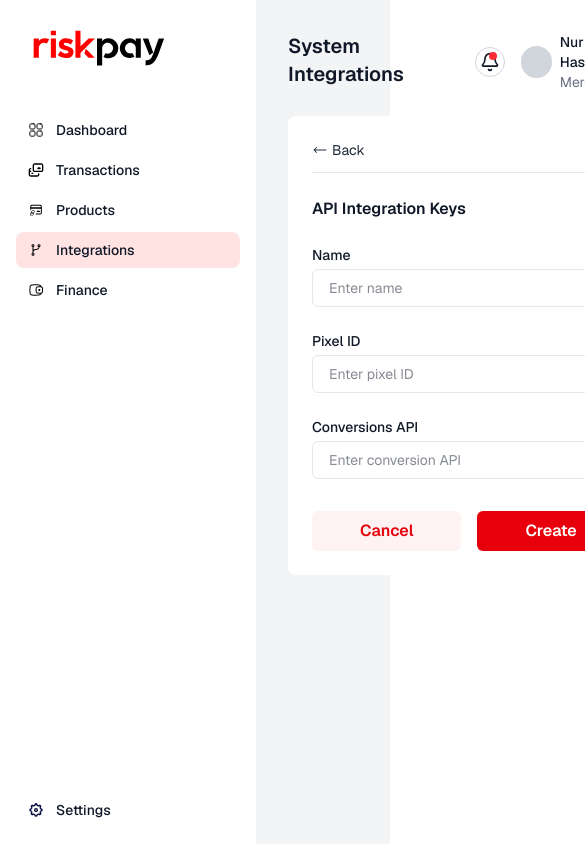
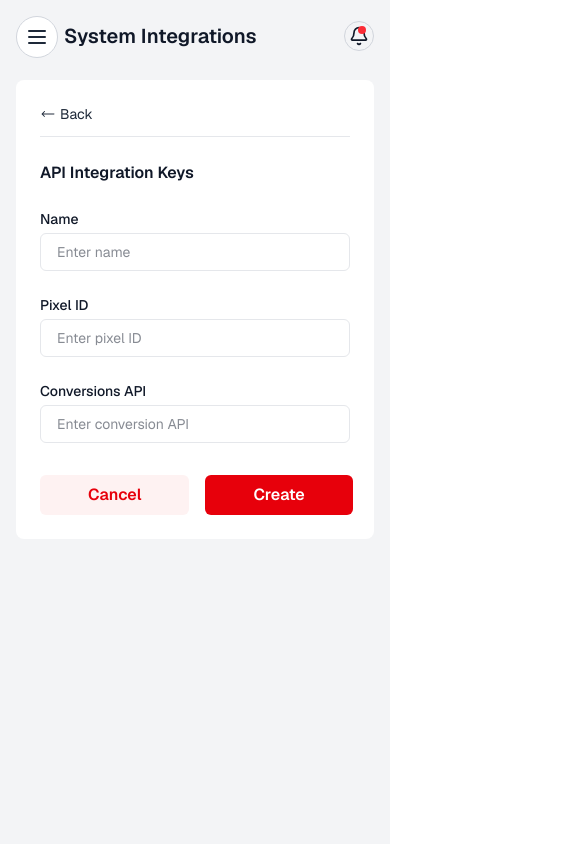
Before and after one commit to dl2gomi/riskpay-frontend, a Next.js app: page /merchant/integrations/pixelit in a window 390 px wide. Shown: the top 844 px of the page, 585 px wide, since content can reach past the window. Built offline with nearby package versions, Linux system fonts and the light colour scheme.

Commit message:
Fix: mobile responsiveness and mobile menu

```diff
--- a/app/merchant/finance/accounts/page.tsx
+++ b/app/merchant/finance/accounts/page.tsx
@@ -100,14 +100,14 @@ const AccountsPage = () => {
   }, [typeFilter]);
 
   return (
-    <DashLayout titleArea={<h2 className="text-xl font-semibold">Payout Accounts</h2>}>
+    <DashLayout titleArea={<h2 className="text-xl font-semibold truncate">Payout Accounts</h2>}>
       <div className="p-4 bg-white rounded-lg">
         <div className="flex items-center justify-between border-b border-b-gray-200 pb-2 mb-3 mx-2">
           <div className="flex space-x-4 text-sm font-medium text-gray-900">
             <div
               className={`${
                 typeFilter === 'bank' ? 'text-red-600' : 'cursor-pointer hover:text-gray-500'
-              } transition-colors duration-200 ease-in-out`}
+              } transition-colors duration-200 ease-in-out truncate`}
               onClick={() => setTypeFilter('bank')}
             >
               Bank Accounts
@@ -115,7 +115,7 @@ const AccountsPage = () => {
             <div
               className={`${
                 typeFilter === 'crypto' ? 'text-red-600' : 'cursor-pointer hover:text-gray-500'
-              } transition-colors duration-200 ease-in-out`}
+              } transition-colors duration-200 ease-in-out truncate`}
               onClick={() => setTypeFilter('crypto')}
             >
               Crypto Wallets
@@ -123,7 +123,7 @@ const AccountsPage = () => {
           </div>
           {typeFilter === 'bank' && (
             <button
-              className="flex items-center gap-2 bg-red-600 text-white px-3 py-2 text-sm rounded-md cursor-pointer transition-colors duration-200 ease-in-out hover:bg-red-400"
+              className="flex items-center gap-2 bg-red-600 text-white px-3 py-2 ml-2 text-sm rounded-md cursor-pointer transition-colors duration-200 ease-in-out hover:bg-red-400 truncate"
               onClick={() => {
                 setCurrentBank({});
                 setShowBankModal(true);
@@ -135,7 +135,7 @@ const AccountsPage = () => {
           )}
           {typeFilter === 'crypto' && (
             <button
-              className="flex items-center gap-2 bg-red-600 text-white px-3 py-2 text-sm rounded-md cursor-pointer transition-colors duration-200 ease-in-out hover:bg-red-400"
+              className="flex items-center gap-2 bg-red-600 text-white px-3 py-2 ml-2 text-sm rounded-md cursor-pointer transition-colors duration-200 ease-in-out hover:bg-red-400 truncate"
               onClick={() => setShowCryptoModal(true)}
             >
               <PlusIcon className="w-4 h-4" />
@@ -143,13 +143,14 @@ const AccountsPage = () => {
             </button>
           )}
         </div>
-        <div className="flex gap-4 flex-wrap mb-3 px-2 items-center justify-between">
+        {/* <div className="flex gap-4 flex-wrap mb-3 px-2 items-center justify-between">
           {typeFilter === 'bank' && <div className="text-lg font-semibold">Payout Bank Accounts</div>}
           {typeFilter === 'crypto' && <div className="text-lg font-semibold">Payout Crypto Wallets</div>}
-        </div>
+        </div> */}
         <div className="h-12 bg-gray-100 -mx-6" style={{ width: 'calc(100% + var(--spacing) * 12)' }} />
 
-        <table className="table-auto w-full -mt-12 mb-16">
+        <div className="max-w-full overflow-auto -mt-12">
+          <table className="table-auto w-full mb-16">
             <thead className="bg-gray-100 text-xs font-semibold text-gray-700 mb-2">
               <tr className="h-12">
                 <th className="p-2 text-left">Account Holder</th>
@@ -179,7 +180,7 @@ const AccountsPage = () => {
                 accountData?.length > 0 &&
                 accountData?.map((t, i) => (
                   <tr key={i} className="h-10">
-                  <td className="p-2 whitespace-nowrap border-b border-b-gray-200">
+                    <td className="p-2 whitespace-nowrap border-b border-b-gray-200 min-w-30">
                       <div className="flex items-center gap-2">
                         <Image src={typeFilter === 'bank' ? bankIcon : cryptoIcon} alt="icon" className="w-8 h-8" />
                         {t.holder}
@@ -234,6 +235,7 @@ const AccountsPage = () => {
               )}
             </tbody>
           </table>
+        </div>
       </div>
       {showBankModal && (
         <div
--- a/app/merchant/finance/page.tsx
+++ b/app/merchant/finance/page.tsx
@@ -120,7 +120,7 @@ const FinancePage = () => {
         <>
           <Link
             href="/merchant/finance/accounts"
-            className="rounded-full bg-white hover:bg-gray-100 cursor-pointer text-sm px-3 py-1.5 text-gray-700 transition border border-gray-200"
+            className="rounded-full bg-white hover:bg-gray-100 cursor-pointer text-sm px-3 py-1.5 text-gray-700 transition border border-gray-200 truncate"
           >
             Payout Accounts
           </Link>
@@ -134,7 +134,7 @@ const FinancePage = () => {
       }
     >
       {/* balance amounts should be fetched from backend */}
-      <div className="grid grid-cols-1 md:grid-cols-3 gap-6">
+      <div className="grid grid-cols-1 lg:grid-cols-3 gap-3 lg:gap-6">
         <BalanceCard icon={walletIcon} label="Available Balance" amount={45445} />
         <BalanceCard icon={chartIcon} label="Total Balance" amount={4544.5} />
         <BalanceCard icon={bagIcon} label="Reserve Balance" amount={4545} />
@@ -168,8 +168,8 @@ const FinancePage = () => {
         </div>
 
         <div className="h-12 bg-gray-100 -mx-4" style={{ width: 'calc(100% + var(--spacing) * 8)' }} />
-
-        <table className="table-auto w-full -mt-12">
+        <div className="max-w-full overflow-auto -mt-12">
+          <table className="table-auto w-full">
             <thead className="bg-gray-100 text-xs font-semibold text-gray-700 mb-2">
               <tr className="h-12">
                 <th className="p-2 text-left cursor-pointer">
@@ -257,6 +257,7 @@ const FinancePage = () => {
               )}
             </tbody>
           </table>
+        </div>
         <div className="mt-12">
           <Pagination
             totalLength={payoutData.pagination.totalLength}
--- a/app/merchant/integrations/apikeyit/page.tsx
+++ b/app/merchant/integrations/apikeyit/page.tsx
@@ -39,22 +39,22 @@ const ApiKeyIntegrationPage = () => {
             Back
           </Link>
         </div>
-        <div className="flex items-center justify-between">
+        <div className="grid lg:grid-cols-2">
           <div className="text-base font-semibold">{title ?? ''} API Integration Keys</div>
           <Link
             href="/merchant/help"
-            className="flex items-center gap-1 text-sm text-[#DE0707] font-medium cursor-pointer"
+            className="flex items-center gap-1 text-sm text-[#DE0707] font-medium cursor-pointer lg:justify-end"
           >
             Learn more about API authentication <Image src={arrowRightIcon} alt="to" className="w-4 h-4" />
           </Link>
         </div>
 
-        <div className="flex items-center justify-between bg-gray-100 p-4 rounded-lg">
+        <div className="grid lg:grid-cols-2 items-center justify-between bg-gray-100 p-4 rounded-lg gap-2">
           <div className="flex items-center gap-2 text-sm text-gray-700 px-2">
             <InfoIcon fill="#777" stroke="white" className="w-5 h-5 rounded-full border-0" />
             Viewing test API Keys. Toggle to view live Keys
           </div>
-          <div className="flex items-center gap-2 text-sm text-gray-700">
+          <div className="flex items-center gap-2 text-sm text-gray-700 lg:justify-end">
             <Switch
               checked={!viewingTestData}
               onChange={() => setViewingTestData(!viewingTestData)}
@@ -99,10 +99,10 @@ const ApiKeyIntegrationPage = () => {
                 { name: 'Secret Key', token: 'sk_test_1234567890abcdefghijklmnopqrstuvwxyz', date: 'Feb 6, 2025' },
               ].map((key, i) => (
                 <tr key={key.name} className="">
-                  <td className="pt-4 font-bold">{key.name}</td>
-                  <td className="pt-4 truncate max-w-xs">{key.token}</td>
-                  <td className="pt-4">{key.date}</td>
-                  <td className="pt-4">Jan 6, 2025</td>
+                  <td className="pt-4 font-bold pr-2 min-w-30">{key.name}</td>
+                  <td className="pt-4 truncate pr-2 max-w-xs">{key.token}</td>
+                  <td className="pt-4 min-w-30 pr-2 ">{key.date}</td>
+                  <td className="pt-4 min-w-30 pr-2">Jan 6, 2025</td>
                   <td className="pt-4 flex gap-2">
                     <button title="Copy" className="p-1 hover:bg-gray-100 rounded-full cursor-pointer">
                       <Image alt="Copy" src={fileCopyIcon} className="w-4 h-4" />
--- a/app/merchant/integrations/page.tsx
+++ b/app/merchant/integrations/page.tsx
@@ -75,7 +75,7 @@ const IntegrationPage = () => {
     <DashLayout
       titleArea={
         <>
-          <h2 className="text-xl font-semibold">Choose your API integration system</h2>
+          <h2 className="text-xl font-semibold truncate">Choose your API integration system</h2>
         </>
       }
     >
--- a/app/merchant/integrations/webhookit/page.tsx
+++ b/app/merchant/integrations/webhookit/page.tsx
@@ -103,7 +103,8 @@ const WebhookIntegrationPage = () => {
           <div className="text-base font-semibold">Webhooks</div>
         </div>
         <div className="h-12 bg-gray-100 -mx-6" style={{ width: 'calc(100% + var(--spacing) * 12)' }} />
-        <table className="table-auto w-full -mt-16 mb-16">
+        <div className="max-w-full overflow-auto -mt-16">
+          <table className="table-auto w-full mb-16">
             <thead className="bg-gray-100 text-xs font-semibold text-gray-700 mb-2">
               <tr className="h-12">
                 <th className="p-2 text-left">Created On</th>
@@ -213,6 +214,7 @@ const WebhookIntegrationPage = () => {
               )}
             </tbody>
           </table>
+        </div>
       </div>
       {showModal && (
         <div
--- a/app/merchant/page.tsx
+++ b/app/merchant/page.tsx
@@ -1,6 +1,6 @@
 'use client';
 
-import React from 'react';
+import React, { useState } from 'react';
 import { XAxis, YAxis, Tooltip, ResponsiveContainer, AreaChart, Area, CartesianGrid } from 'recharts';
 import { DashLayout } from '@/components/layouts';
 import { ListFilter } from 'lucide-react';
@@ -8,6 +8,7 @@ import { CircularProgressbar, buildStyles } from 'react-circular-progressbar';
 
 import 'react-circular-progressbar/dist/styles.css';
 import '@/assets/styles/dashboard.css';
+import { Menu, MenuButton, MenuItem, MenuItems } from '@headlessui/react';
 
 const CustomTooltip: React.FC<{ payload?: Array<{ payload: { value: number | string } }>; label?: string }> = ({
   payload,
@@ -87,6 +88,10 @@ const Dashboard = () => {
     role: 'Merchant',
   }; // this needs to be changed using local stroage interacted with backend
 
+  const periods = [0, 7, 15, 30];
+
+  const [period, setPeriod] = useState(0);
+
   return (
     <DashLayout
       titleArea={
@@ -103,10 +108,28 @@ const Dashboard = () => {
         </>
       }
       tools={
-        <button className="inline-flex items-center gap-2 border border-gray-400 px-3 py-1.5 rounded-full text-sm font-medium text-gray-700 hover:bg-gray-100">
-          <ListFilter className="w-4 h-4 text-indigo-900" />
-          Last 7 Days
-        </button>
+        <Menu as="div" className="relative inline-block text-left">
+          <div>
+            <MenuButton className="inline-flex items-center gap-2 border border-gray-400 px-3 py-1 rounded-full text-sm font-medium text-gray-700 hover:bg-gray-100 cursor-pointer">
+              <ListFilter className="w-4 h-4 text-indigo-900" />
+              {period === 0 ? 'All' : `Last ${period} days`}
+            </MenuButton>
+          </div>
+          <MenuItems className="absolute right-0 z-10 mt-2 w-40 origin-top-right rounded-md bg-white ring-1 ring-gray-300 focus:outline-none cursor-pointer">
+            <div className="py-1">
+              {periods.map((p, i) => (
+                <MenuItem key={i}>
+                  <button
+                    className="hover:bg-gray-100 hover:text-black text-gray-700 w-full px-4 py-2 text-left text-sm cursor-pointer"
+                    onClick={() => setPeriod(p)}
+                  >
+                    {p === 0 ? 'All' : `Last ${p} days`}
+                  </button>
+                </MenuItem>
+              ))}
+            </div>
+          </MenuItems>
+        </Menu>
       }
     >
       <div className="grid grid-cols-3 gap-6">
--- a/app/merchant/transactions/page.tsx
+++ b/app/merchant/transactions/page.tsx
@@ -191,10 +191,10 @@ const TransactionPage = () => {
             </button>
           ))}
         </div>
-
         <div className="h-12 bg-gray-100 -mx-4" style={{ width: 'calc(100% + var(--spacing) * 8)' }} />
 
-        <table className="table-auto w-full -mt-12">
+        <div className="max-w-full overflow-auto -mt-12">
+          <table className="table-auto w-full">
             <thead className="bg-gray-100 text-xs font-semibold text-gray-700 mb-2">
               <tr className="h-12">
                 <th className="text-left w-8">
@@ -209,7 +209,9 @@ const TransactionPage = () => {
                   <div className="flex items-center">
                     <span>Date/Time</span>
                     <Image
-                    src={orderField !== 'createdAt' ? orderNormalIcon : order === 'asc' ? orderAscIcon : orderDescIcon}
+                      src={
+                        orderField !== 'createdAt' ? orderNormalIcon : order === 'asc' ? orderAscIcon : orderDescIcon
+                      }
                       alt="order"
                     />
                   </div>
@@ -331,6 +333,7 @@ const TransactionPage = () => {
               )}
             </tbody>
           </table>
+        </div>
         <div className="mt-12">
           <Pagination
             totalLength={txData.pagination.totalLength}
--- a/components/layouts/DashLayout.tsx
+++ b/components/layouts/DashLayout.tsx
@@ -20,23 +20,23 @@ const DashLayout: React.FC<{ children: ReactNode; titleArea: ReactNode; tools?:
       {/* Sidebar */}
       <SidebarMerchant />
       {/* Main Content */}
-      <main className="flex-1 p-8 space-y-6 ml-64">
-        <div className="flex justify-between items-start">
+      <main className="flex-1 p-4 md:p-8 space-y-6 md:ml-64 transform transition-transform duration-300 ease-in-out max-w-full md:max-w-[calc(100%-16rem)]">
+        <div className="flex justify-between items-center ml-12 md:ml-0 h-10">
           <div>{titleArea}</div>
           <div className="flex items-center gap-4">
             {tools}
             <Link
               className="relative block rounded-full border-gray-300 border-1 p-1 cursor-pointer"
-              href="/dashboard/notifications"
+              href="/merchant/notifications"
             >
               <Bell className="w-5 h-5" />
               <span className="absolute top-1 right-[7px] block h-2 w-2 rounded-full bg-red-500" />
             </Link>
-            <div className="flex items-center gap-2 text-sm">
+            <div className="md:flex items-center gap-2 text-sm hidden">
               <div className="bg-gray-300 w-8 h-8 rounded-full" />
               <div>
-                <p className="font-medium">{userInfo.name}</p>
-                <p className="text-gray-500">{userInfo.role}</p>
+                <p className="font-medium truncate">{userInfo.name}</p>
+                <p className="text-gray-500 truncate">{userInfo.role}</p>
               </div>
               <ChevronDown className="w-4 h-4" />
             </div>
--- a/components/widgets/Pagination.tsx
+++ b/components/widgets/Pagination.tsx
@@ -13,17 +13,17 @@ const Pagination: React.FC<{
   return (
     <div className="grid grid-cols-12 justify-between items-center text-sm">
       {totalLength === undefined && (
-        <div className="md:col-span-6 col-span-12 text-[#B5B7C0] text-center md:text-start"></div>
+        <div className="lg:col-span-6 col-span-12 text-[#B5B7C0] text-center lg:text-start pb-2"></div>
       )}
       {totalLength !== undefined && totalLength !== 0 && (
-        <div className="md:col-span-6 col-span-12 text-[#B5B7C0] text-center md:text-start">{`Showing data ${
+        <div className="lg:col-span-6 col-span-12 text-[#B5B7C0] text-center lg:text-start pb-2">{`Showing data ${
           (page! - 1) * limit! + 1
         } to ${Math.min(totalLength, page! * limit!)} of ${totalLength} entries`}</div>
       )}
       {totalLength !== undefined && totalLength === 0 && (
-        <div className="md:col-span-6 col-span-12 text-[#B5B7C0] text-center md:text-start">No Data</div>
+        <div className="lg:col-span-6 col-span-12 text-[#B5B7C0] text-center lg:text-start pb-2">No Data</div>
       )}
-      <div className="md:col-span-6 col-span-12 flex md:justify-end justify-center items-center text-xs">
+      <div className="lg:col-span-6 col-span-12 flex lg:justify-end justify-center items-center text-xs pb-2">
         <div
           className="flex justify-center items-center px-2 py-1.5 border rounded-md border-gray-200 gap-1 mr-4 cursor-pointer"
           onClick={page! > 1 ? () => pageClick(page! - 1) : () => {}}
--- a/components/widgets/SidebarMerchant.tsx
+++ b/components/widgets/SidebarMerchant.tsx
@@ -13,94 +13,117 @@ import integIcon from '@/assets/images/icons/integrations.svg';
 import balanceIcon from '@/assets/images/icons/balance.svg';
 import settingsIcon from '@/assets/images/icons/settings.svg';
 import logoutIcon from '@/assets/images/icons/logout.svg';
+import { Menu, X } from 'lucide-react';
 
 const Sidebar = () => {
   const pathname = usePathname();
   const [currentTab, setCurrentTab] = useState<string | null>(null);
+  const [isOpen, setIsOpen] = useState(false);
 
   useEffect(() => {
     if (pathname) {
       const subpath = pathname.substring(pathname.indexOf('/merchant') + '/merchant'.length);
-
-      if (subpath.startsWith('/transactions')) {
-        setCurrentTab('transactions');
-      } else if (subpath.startsWith('/products')) {
-        setCurrentTab('products');
-      } else if (subpath.startsWith('/integration')) {
-        setCurrentTab('integration');
-      } else if (subpath.startsWith('/finance')) {
-        setCurrentTab('finance');
-      } else if (subpath.startsWith('/settings')) {
-        setCurrentTab('settings');
-      } else {
-        setCurrentTab('dashboard');
-      }
+      if (subpath.startsWith('/transactions')) setCurrentTab('transactions');
+      else if (subpath.startsWith('/products')) setCurrentTab('products');
+      else if (subpath.startsWith('/integration')) setCurrentTab('integration');
+      else if (subpath.startsWith('/finance')) setCurrentTab('finance');
+      else if (subpath.startsWith('/settings')) setCurrentTab('settings');
+      else setCurrentTab('dashboard');
     }
   }, [pathname]);
 
   return (
-    <aside className="fixed top-0 left-0 h-screen w-64 bg-white p-4 flex flex-col z-50">
+    <>
+      {/* Mobile Menu Button */}
+      <div className="md:hidden fixed top-4 left-4 z-50">
+        <button
+          className={`p-2 rounded-full bg-white text-gray-800 cursor-pointer ${
+            isOpen ? 'translate-x-48' : 'translate-0 border border-gray-300'
+          } transform transition-transform duration-300 ease-in-out`}
+          onClick={() => setIsOpen(!isOpen)}
+        >
+          {isOpen ? <X className="w-6 h-6" /> : <Menu className="w-6 h-6" />}
+        </button>
+      </div>
+
+      {/* Sidebar */}
+      <aside
+        className={`fixed top-0 left-0 h-screen w-64 bg-white p-4 flex flex-col justify-between z-40 transform transition-transform duration-300 ease-in-out
+    ${isOpen ? 'translate-x-0' : '-translate-x-full'}
+    md:translate-x-0 md:h-screen md:transform-none
+  `}
+      >
+        <div>
+          {/* Logo */}
           <div className="h-24 px-4 py-3">
             <Link href="/">
               <Image alt="RiskPay" src={logoImg} className="h-10 w-auto" />
             </Link>
           </div>
-      <div className="flex-1 overflow-auto flex flex-col justify-between">
+
+          {/* Navigation Links */}
           <div className="space-y-1">
-          <Link
-            className={`block px-3 py-2 rounded-lg cursor-pointer ${currentTab === 'dashboard' ? 'bg-red-100' : ''}`}
-            href="/merchant"
-          >
-            <div className="flex items-center gap-3 text-sm font-medium">
-              <Image src={dashIcon} alt="Dashboard Icon" width={16} /> Dashboard
-            </div>
-          </Link>
-          <Link
-            className={`block px-3 py-2 rounded-lg cursor-pointer ${currentTab === 'transactions' ? 'bg-red-100' : ''}`}
+            <SidebarLink href="/merchant" icon={dashIcon} label="Dashboard" active={currentTab === 'dashboard'} />
+            <SidebarLink
               href="/merchant/transactions"
-          >
-            <div className="flex items-center gap-3 text-sm font-medium">
-              <Image src={transIcon} alt="Transactions Icon" width={16} /> Transactions
-            </div>
-          </Link>
-          <Link
-            className={`block px-3 py-2 rounded-lg cursor-pointer ${currentTab === 'products' ? 'bg-red-100' : ''}`}
+              icon={transIcon}
+              label="Transactions"
+              active={currentTab === 'transactions'}
+            />
+            <SidebarLink
               href="/merchant/products"
-          >
-            <div className="flex items-center gap-3 text-sm font-medium">
-              <Image src={payLinkIcon} alt="Payment Icon" height={16} /> Products
-            </div>
-          </Link>
-          <Link
-            className={`block px-3 py-2 rounded-lg cursor-pointer ${currentTab === 'integration' ? 'bg-red-100' : ''}`}
+              icon={payLinkIcon}
+              label="Products"
+              active={currentTab === 'products'}
+            />
+            <SidebarLink
               href="/merchant/integrations"
-          >
-            <div className="flex items-center gap-3 text-sm font-medium">
-              <Image src={integIcon} alt="Integrations Icon" height={16} /> Integrations
-            </div>
-          </Link>
-          <Link
-            className={`block px-3 py-2 rounded-lg cursor-pointer ${currentTab === 'finance' ? 'bg-red-100' : ''}`}
+              icon={integIcon}
+              label="Integrations"
+              active={currentTab === 'integration'}
+            />
+            <SidebarLink
               href="/merchant/finance"
-          >
-            <div className="flex items-center gap-3 text-sm font-medium">
-              <Image src={balanceIcon} alt="Balance Icon" height={16} /> Finance
-            </div>
-          </Link>
-        </div>
-        <div className="mt-auto pt-6">
-          <Link
-            className={`block px-3 py-2 rounded-lg cursor-pointer ${currentTab === 'settings' ? 'bg-red-100' : ''}`}
-            href="/merchant/settings"
-          >
-            <div className="flex items-center gap-3 text-sm font-medium">
-              <Image src={settingsIcon} alt="Settings Icon" height={16} /> Settings
-            </div>
-          </Link>
+              icon={balanceIcon}
+              label="Finance"
+              active={currentTab === 'finance'}
+            />
           </div>
         </div>
+
+        {/* Settings link at the bottom */}
+        <div className="pb-6">
+          <SidebarLink
+            href="/merchant/settings"
+            icon={settingsIcon}
+            label="Settings"
+            active={currentTab === 'settings'}
+          />
+          <SidebarLink href="/merchant/logout" icon={logoutIcon} label="Log Out" active={false} className="md:hidden" />
+        </div>
       </aside>
+    </>
   );
 };
 
+const SidebarLink = ({
+  href,
+  icon,
+  label,
+  active,
+  className,
+}: {
+  href: string;
+  icon: any;
+  label: string;
+  active: boolean;
+  className?: string;
+}) => (
+  <Link href={href} className={`block px-3 py-2 rounded-lg cursor-pointer ${active ? 'bg-red-100' : ''} ${className}`}>
+    <div className="flex items-center gap-3 text-sm font-medium">
+      <Image src={icon} alt={`${label} Icon`} width={16} height={16} /> {label}
+    </div>
+  </Link>
+);
+
 export default Sidebar;
```
Lines whose indentation alone changed are shown as unchanged.
